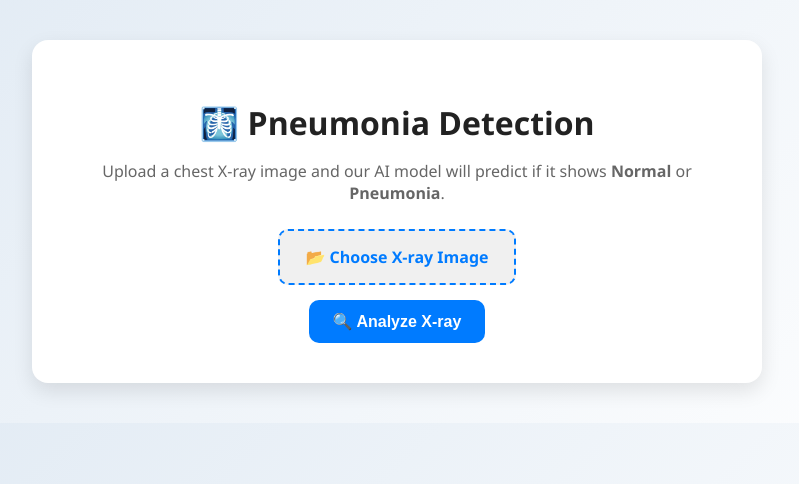
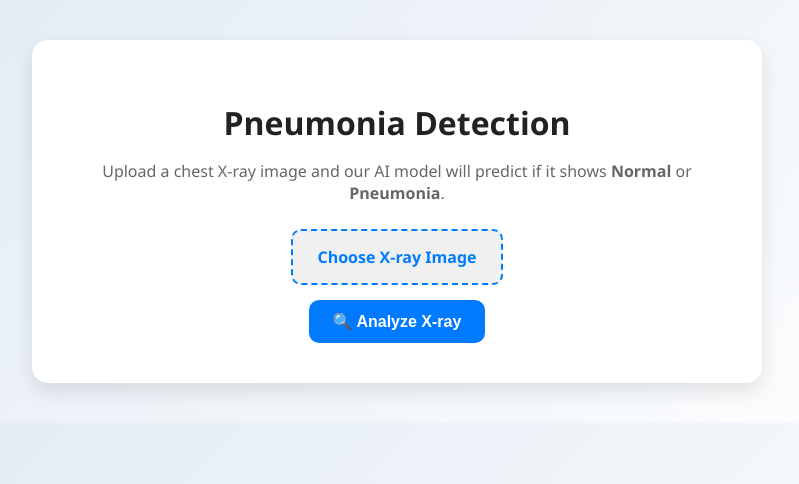
Before and after one commit to Stavya98/Pneumonia-detection-using-Chest-X-Ray, a Flask app: page / in a window 1280 px wide. Shown: the top 484 px of the page, without its empty margins (243-1042 px from the left). Run offline with Flask 3, Linux system fonts and the light colour scheme.

Commit message:
last commit

```diff
--- a/templates/index.html
+++ b/templates/index.html
@@ -7,11 +7,11 @@
 </head>
 <body>
     <div class="container">
-        <h1>🩻 Pneumonia Detection</h1>
+        <h1> Pneumonia Detection</h1>
         <p class="subtitle">Upload a chest X-ray image and our AI model will predict if it shows <b>Normal</b> or <b>Pneumonia</b>.</p>
 
         <form method="POST" enctype="multipart/form-data" class="upload-form">
-            <label for="file" class="upload-btn">📂 Choose X-ray Image</label>
+            <label for="file" class="upload-btn"> Choose X-ray Image</label>
             <input id="file" type="file" name="file" accept="image/*" required hidden>
             <button type="submit" class="predict-btn">🔍 Analyze X-ray</button>
         </form>
@@ -26,9 +26,9 @@
         {% if prediction %}
             <div class="result-box {% if prediction == 'PNEUMONIA' %}bad{% else %}good{% endif %}">
                 {% if prediction == "PNEUMONIA" %}
-                    ⚠️ Prediction: {{ prediction }}
+                     Prediction: {{ prediction }}
                 {% else %}
-                    ✅ Prediction: {{ prediction }}
+                     Prediction: {{ prediction }}
                 {% endif %}
             </div>
         {% endif %}
```
Also changed, not shown: app.py (+6 -9 lines), static/person1954_bacteria_4886.jpeg (added).
